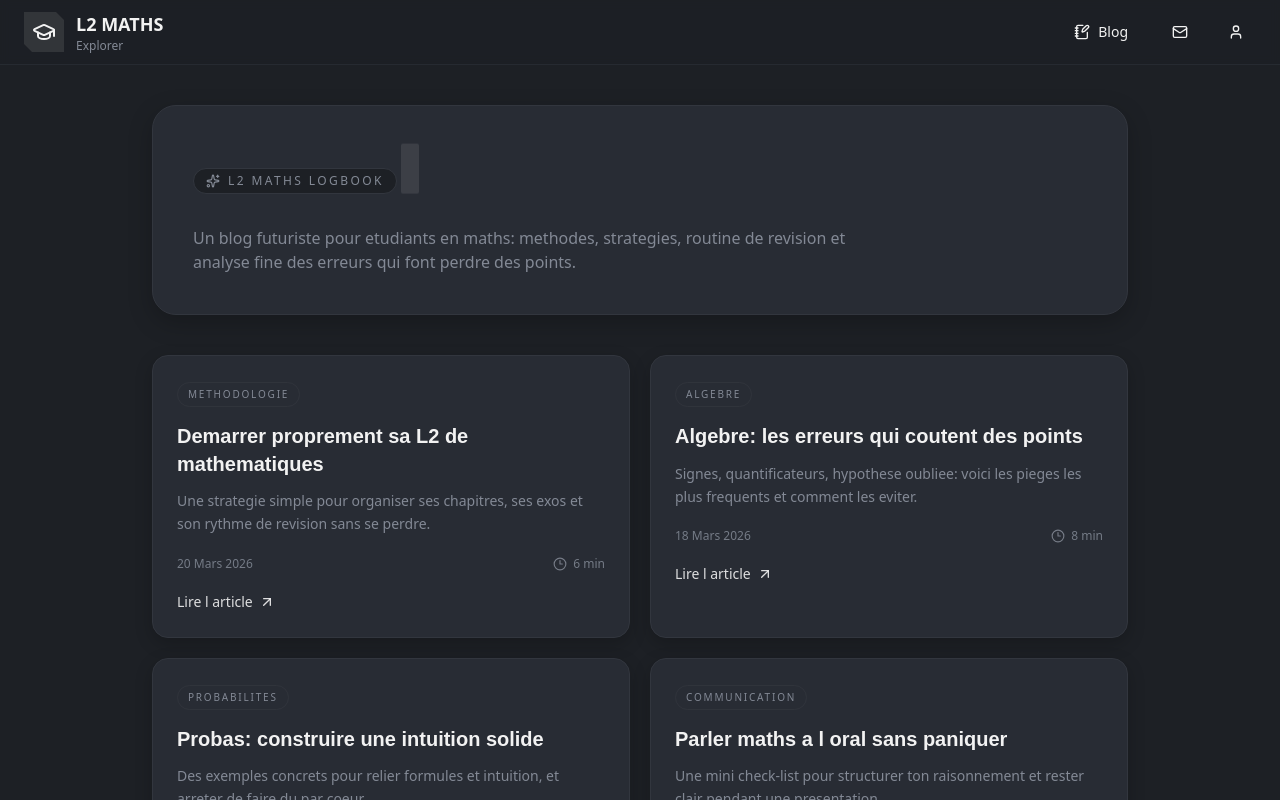
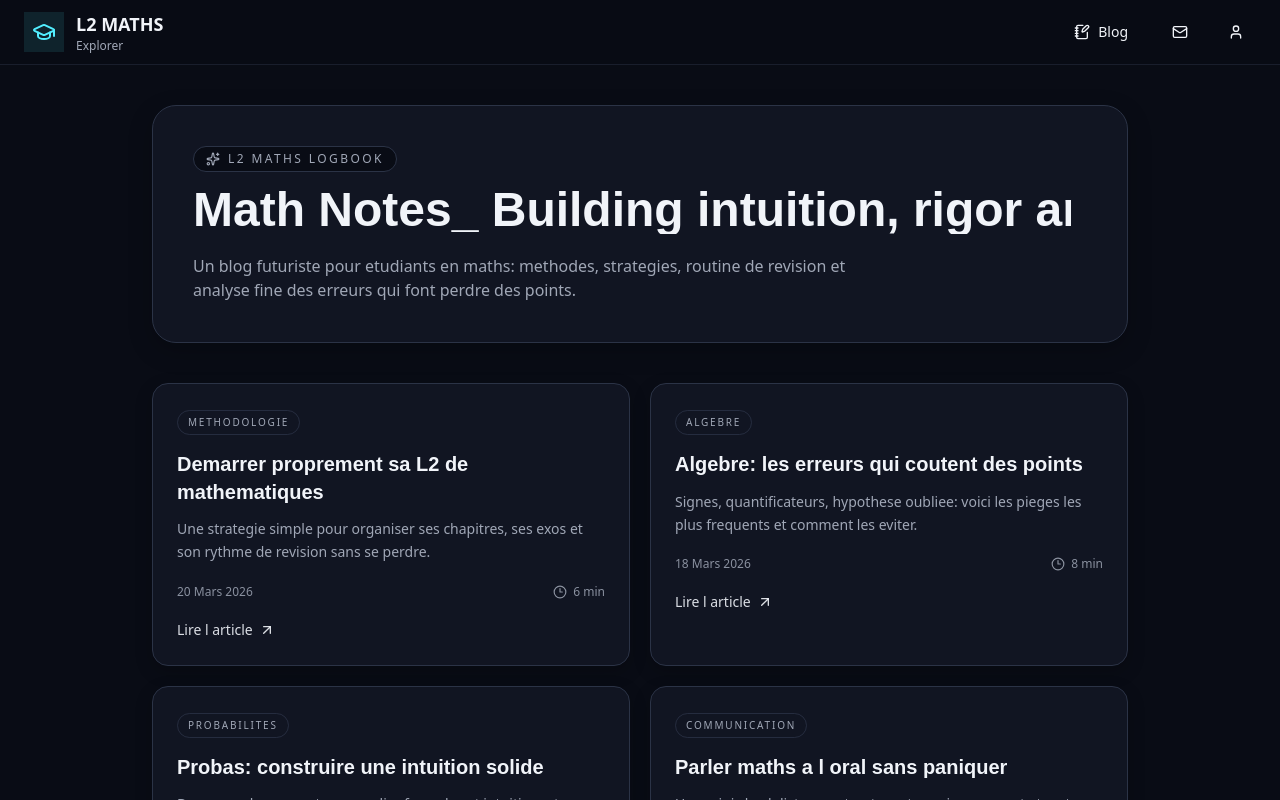
Before and after one commit to Grimm02938/l2-maths, a React (Vite) app: page /blog in a window 1280 px wide. Shown: the top 800 px of the page. Built offline with nearby package versions, Linux system fonts and the light colour scheme; no server answers.

Commit message:
Redesign global theme

```diff
--- a/src/index.css
+++ b/src/index.css
@@ -4,89 +4,104 @@
 
 @layer base {
   :root {
-    --background: 220 13% 13%;
-    --foreground: 0 0% 95%;
+    --background: 226 39% 6%;
+    --foreground: 216 40% 96%;
 
-    --card: 220 13% 18%;
-    --card-foreground: 0 0% 95%;
+    --card: 224 35% 10%;
+    --card-foreground: 216 40% 96%;
 
-    --popover: 220 13% 13%;
-    --popover-foreground: 0 0% 95%;
+    --popover: 224 35% 8%;
+    --popover-foreground: 216 40% 96%;
 
-    --primary: 0 0% 95%;
-    --primary-foreground: 220 13% 10%;
+    --primary: 186 100% 66%;
+    --primary-foreground: 225 48% 6%;
 
-    --secondary: 220 10% 22%;
-    --secondary-foreground: 0 0% 90%;
+    --secondary: 224 28% 15%;
+    --secondary-foreground: 216 35% 91%;
 
-    --muted: 220 10% 22%;
-    --muted-foreground: 220 8% 55%;
+    --muted: 224 24% 14%;
+    --muted-foreground: 220 13% 67%;
 
-    --accent: 220 10% 22%;
-    --accent-foreground: 0 0% 95%;
+    --accent: 258 78% 66%;
+    --accent-foreground: 216 40% 96%;
 
     --destructive: 0 72% 51%;
     --destructive-foreground: 0 0% 98%;
 
-    --border: 220 10% 22%;
-    --input: 220 10% 22%;
-    --ring: 220 10% 70%;
+    --border: 221 24% 22%;
+    --input: 221 24% 22%;
+    --ring: 186 100% 66%;
 
-    --radius: 0.5rem;
+    --radius: 1.1rem;
   }
 
   .dark {
-    --background: 220 13% 13%;
-    --foreground: 0 0% 95%;
-
-    --card: 220 13% 18%;
-    --card-foreground: 0 0% 95%;
-
-    --popover: 220 13% 13%;
-    --popover-foreground: 0 0% 95%;
-
-    --primary: 0 0% 95%;
-    --primary-foreground: 220 13% 10%;
-
-    --secondary: 220 10% 22%;
-    --secondary-foreground: 0 0% 90%;
-
-    --muted: 220 10% 22%;
-    --muted-foreground: 220 8% 55%;
-
-    --accent: 220 10% 22%;
-    --accent-foreground: 0 0% 95%;
-
+    --background: 226 39% 6%;
+    --foreground: 216 40% 96%;
+    --card: 224 35% 10%;
+    --card-foreground: 216 40% 96%;
+    --popover: 224 35% 8%;
+    --popover-foreground: 216 40% 96%;
+    --primary: 186 100% 66%;
+    --primary-foreground: 225 48% 6%;
+    --secondary: 224 28% 15%;
+    --secondary-foreground: 216 35% 91%;
+    --muted: 224 24% 14%;
+    --muted-foreground: 220 13% 67%;
+    --accent: 258 78% 66%;
+    --accent-foreground: 216 40% 96%;
     --destructive: 0 72% 51%;
     --destructive-foreground: 0 0% 98%;
+    --border: 221 24% 22%;
+    --input: 221 24% 22%;
+    --ring: 186 100% 66%;
+  }
 
-    --border: 220 10% 22%;
-    --input: 220 10% 22%;
-    --ring: 220 10% 70%;
-  }
-}
-
-@layer base {
   * {
     @apply border-border;
   }
+
   body {
-    @apply bg-background text-foreground;
+    @apply bg-background text-foreground antialiased;
+    font-feature-settings: "ss01" on, "cv01" on;
   }
 }
 
 @layer utilities {
+  .archive-shell {
+    position: relative;
+    isolation: isolate;
+  }
+
+  .archive-shell::before {
+    content: "";
+    position: fixed;
+    inset: 0;
+    z-index: -2;
+    background:
+      radial-gradient(circle at 12% 18%, rgba(34, 211, 238, 0.16), transparent 26rem),
+      radial-gradient(circle at 88% 10%, rgba(168, 85, 247, 0.14), transparent 24rem),
+      radial-gradient(circle at 52% 78%, rgba(16, 185, 129, 0.08), transparent 30rem),
+      linear-gradient(135deg, hsl(var(--background)), #070814 42%, #0b1020);
+  }
+
+  .archive-shell::after {
+    content: "";
+    position: fixed;
+    inset: 0;
+    z-index: -1;
+    pointer-events: none;
+    opacity: 0.3;
+    background-image:
+      linear-gradient(rgba(148, 163, 184, 0.12) 1px, transparent 1px),
+      linear-gradient(90deg, rgba(148, 163, 184, 0.12) 1px, transparent 1px);
+    background-size: 54px 54px;
+    mask-image: radial-gradient(circle at 50% 25%, black, transparent 70%);
+  }
+
   @keyframes page-fade-slide-in {
-    from {
-      opacity: 0;
-      transform: translateY(18px) scale(0.995);
-      filter: blur(4px);
-    }
-    to {
-      opacity: 1;
-      transform: translateY(0) scale(1);
-      filter: blur(0);
-    }
+    from { opacity: 0; transform: translateY(18px) scale(0.995); filter: blur(4px); }
+    to { opacity: 1; transform: translateY(0) scale(1); filter: blur(0); }
   }
 
   .page-transition-in {
@@ -94,240 +109,97 @@
     will-change: transform, opacity, filter;
   }
 
-  @keyframes semester-catalogue-in-from-right {
-    from {
-      opacity: 0;
-      filter: blur(3px);
-      transform: translateX(70px) rotateY(-13deg) rotateX(3deg) scale(0.98);
-    }
-    to {
-      opacity: 1;
-      filter: blur(0);
-      transform: translateX(0) rotateY(0) rotateX(0) scale(1);
-    }
+  @keyframes archive-card-in {
+    from { opacity: 0; transform: translateY(24px) scale(0.98); filter: blur(5px); }
+    to { opacity: 1; transform: translateY(0) scale(1); filter: blur(0); }
   }
 
-  @keyframes semester-catalogue-in-from-left {
-    from {
-      opacity: 0;
-      filter: blur(3px);
-      transform: translateX(-70px) rotateY(13deg) rotateX(3deg) scale(0.98);
-    }
-    to {
-      opacity: 1;
-      filter: blur(0);
-      transform: translateX(0) rotateY(0) rotateX(0) scale(1);
-    }
+  .archive-card-in {
+    animation: archive-card-in 520ms cubic-bezier(0.2, 0.75, 0.2, 1) both;
   }
 
-  .semester-catalogue-flow {
-    perspective: 1300px;
-    transform-style: preserve-3d;
+  .glass-panel {
+    border: 1px solid hsl(var(--border) / 0.72);
+    background: linear-gradient(135deg, hsl(var(--card) / 0.84), hsl(var(--card) / 0.58));
+    box-shadow: 0 18px 60px rgba(0, 0, 0, 0.34), inset 0 1px 0 rgba(255, 255, 255, 0.06);
+    backdrop-filter: blur(18px);
   }
 
-  .semester-card-in-from-right {
-    animation: semester-catalogue-in-from-right 460ms cubic-bezier(0.2, 0.75, 0.2, 1) both;
+  .archive-card {
+    position: relative;
+    overflow: hidden;
+    border: 1px solid hsl(var(--border) / 0.72);
+    background: linear-gradient(150deg, hsl(var(--card) / 0.96), hsl(var(--secondary) / 0.62));
+    box-shadow: 0 20px 55px rgba(0, 0, 0, 0.28), inset 0 1px 0 rgba(255, 255, 255, 0.05);
+    transition: transform 220ms ease, border-color 220ms ease, box-shadow 220ms ease;
   }
 
-  .semester-card-in-from-left {
-    animation: semester-catalogue-in-from-left 460ms cubic-bezier(0.2, 0.75, 0.2, 1) both;
+  .archive-card::before {
+    content: "";
+    position: absolute;
+    inset: -1px;
+    opacity: 0;
+    background: radial-gradient(circle at var(--mouse-x, 50%) var(--mouse-y, 0%), hsl(var(--primary) / 0.16), transparent 18rem);
+    transition: opacity 220ms ease;
+    pointer-events: none;
   }
 
-  .catalogue-3d-card {
-    transform-style: preserve-3d;
-    will-change: transform, box-shadow;
-    transition: transform 280ms ease, box-shadow 280ms ease, filter 280ms ease;
+  .archive-card:hover {
+    transform: translateY(-5px);
+    border-color: hsl(var(--primary) / 0.42);
+    box-shadow: 0 24px 70px rgba(0, 0, 0, 0.36), 0 0 34px hsl(var(--primary) / 0.08);
   }
 
-  @media (hover: hover) and (pointer: fine) {
-    .catalogue-3d-card:hover {
-      transform: perspective(1100px) rotateX(5deg) rotateY(-6deg) translateY(-6px) scale(1.01);
-    }
+  .archive-card:hover::before {
+    opacity: 1;
   }
 
-  .catalogue-3d-layer {
-    transform: translateZ(26px);
+  .chip {
+    display: inline-flex;
+    align-items: center;
+    gap: 0.45rem;
+    border-radius: 999px;
+    border: 1px solid hsl(var(--border) / 0.74);
+    background: hsl(var(--background) / 0.48);
+    padding: 0.42rem 0.72rem;
+    font-size: 0.72rem;
+    color: hsl(var(--muted-foreground));
   }
 
-  .semester-switch-3d {
-    perspective: 900px;
-    transform-style: preserve-3d;
+  .scanline {
+    position: relative;
+    overflow: hidden;
   }
 
-  .semester-tab-3d {
-    transform-style: preserve-3d;
-    will-change: transform, box-shadow;
-    transition: transform 240ms ease, box-shadow 240ms ease, filter 240ms ease;
-  }
-
-  @media (hover: hover) and (pointer: fine) {
-    .semester-tab-3d:hover {
-      transform: translateZ(8px) rotateX(8deg);
-      box-shadow: 0 8px 18px rgba(0, 0, 0, 0.25);
-    }
-  }
-
-  .semester-tab-3d-active {
-    transform: translateZ(12px);
-    box-shadow: 0 10px 20px rgba(0, 0, 0, 0.28);
-  }
-
-  .neo-panel {
-    position: relative;
-    clip-path: polygon(0 0, calc(100% - 14px) 0, 100% 14px, 100% 100%, 14px 100%, 0 calc(100% - 14px));
-  }
-
-  .neo-panel::before {
+  .scanline::after {
     content: "";
     position: absolute;
     inset: 0;
     pointer-events: none;
-    border: 1px solid hsl(var(--border) / 0.72);
-    clip-path: inherit;
+    background: linear-gradient(180deg, transparent, rgba(255, 255, 255, 0.045), transparent);
+    transform: translateY(-100%);
+    animation: scanline 5s ease-in-out infinite;
   }
 
-  .neo-panel-interactive {
-    transition: transform 220ms ease, background-color 220ms ease, border-color 220ms ease, box-shadow 220ms ease;
+  @keyframes scanline {
+    0%, 45% { transform: translateY(-100%); }
+    62%, 100% { transform: translateY(100%); }
   }
 
-  @media (hover: hover) and (pointer: fine) {
-    .neo-panel-interactive:hover {
-      transform: translateY(-3px);
-      box-shadow: 0 18px 34px rgba(0, 0, 0, 0.18);
-    }
-  }
-
-  .neo-icon {
-    clip-path: polygon(0 0, calc(100% - 8px) 0, 100% 8px, 100% 100%, 8px 100%, 0 calc(100% - 8px));
-  }
-
-  .neo-button-shape {
-    clip-path: polygon(0 0, calc(100% - 9px) 0, 100% 9px, 100% 100%, 9px 100%, 0 calc(100% - 9px));
-  }
+  .blog-typewriter-wrap { position: relative; display: inline-flex; align-items: flex-end; gap: 0.25rem; max-width: 100%; }
+  .blog-typewriter { display: inline-block; width: 52ch; max-width: 0; overflow: hidden; white-space: nowrap; animation: blog-type 3.4s steps(52, end) 260ms forwards; }
+  .blog-cursor { width: 0.7ch; height: 1.05em; border-radius: 2px; background: hsl(var(--primary)); transform: translateY(-0.05em); animation: blog-caret-blink 1s step-end infinite; }
+  @keyframes blog-type { from { max-width: 0; } to { max-width: 52ch; } }
+  @keyframes blog-caret-blink { 0%, 49% { opacity: 1; } 50%, 100% { opacity: 0; } }
 }
 
 @media (prefers-reduced-motion: reduce) {
   .page-transition-in,
-  .semester-card-in-from-right,
-  .semester-card-in-from-left,
-  .catalogue-3d-card,
-  .semester-tab-3d,
-  .semester-tab-3d-active {
+  .archive-card-in,
+  .blog-typewriter,
+  .blog-cursor,
+  .scanline::after {
     animation: none;
     transition: none;
-    transform: none;
-  }
-
-  .catalogue-3d-layer {
-    transform: none;
   }
 }
-
-.blog-typewriter-wrap {
-  position: relative;
-  display: inline-flex;
-  align-items: flex-end;
-  gap: 0.25rem;
-  max-width: 100%;
-}
-
-.blog-typewriter {
-  display: inline-block;
-  width: 52ch;
-  max-width: 0;
-  overflow: hidden;
-  white-space: nowrap;
-  animation: blog-type 3.4s steps(52, end) 260ms forwards;
-}
-
-.blog-cursor {
-  width: 0.7ch;
-  height: 1.05em;
-  border-radius: 2px;
-  background: hsl(var(--foreground));
-  transform: translateY(-0.05em);
-  animation: blog-caret-blink 1s step-end infinite, blog-caret-drift 620ms ease-in-out infinite;
-}
-
-@keyframes blog-type {
-  from {
-    max-width: 0;
-  }
-  to {
-    max-width: 52ch;
-  }
-}
-
-@keyframes blog-caret-blink {
-  0%,
-  48% {
-    opacity: 1;
-  }
-  52%,
-  100% {
-    opacity: 0.1;
-  }
-}
-
-@keyframes blog-caret-drift {
-  0% {
-    transform: translateY(-0.05em) translateX(0);
-  }
-  50% {
-    transform: translateY(-0.02em) translateX(1px);
-  }
-  100% {
-    transform: translateY(-0.05em) translateX(0);
-  }
-}
-
-@media (max-width: 640px) {
-  .blog-typewriter {
-    white-space: normal;
-    width: 100%;
-    max-width: 100%;
-    animation: none;
-  }
-
-  .blog-cursor {
-    animation: blog-caret-blink 1s step-end infinite;
-  }
-}
-
-@media (prefers-reduced-motion: reduce) {
-  .blog-typewriter {
-    animation: none;
-    width: 100%;
-    max-width: 100%;
-    white-space: normal;
-  }
-
-  .blog-cursor {
-    animation: none;
-    opacity: 0.65;
-  }
-}
-
-/* Donation amount input styling */
-input[type="number"] {
-  cursor: pointer;
-}
-
-input[type="number"]::-webkit-outer-spin-button,
-input[type="number"]::-webkit-inner-spin-button {
-  -webkit-appearance: none;
-  margin: 0;
-  cursor: pointer;
-  opacity: 0.7;
-  transition: opacity 200ms ease;
-}
-
-input[type="number"]:hover::-webkit-outer-spin-button,
-input[type="number"]:hover::-webkit-inner-spin-button {
-  opacity: 1;
-}
-
-/* Firefox number input spinner styling */
-input[type="number"] {
-  font-variant-numeric: tabular-nums;
-}
```
